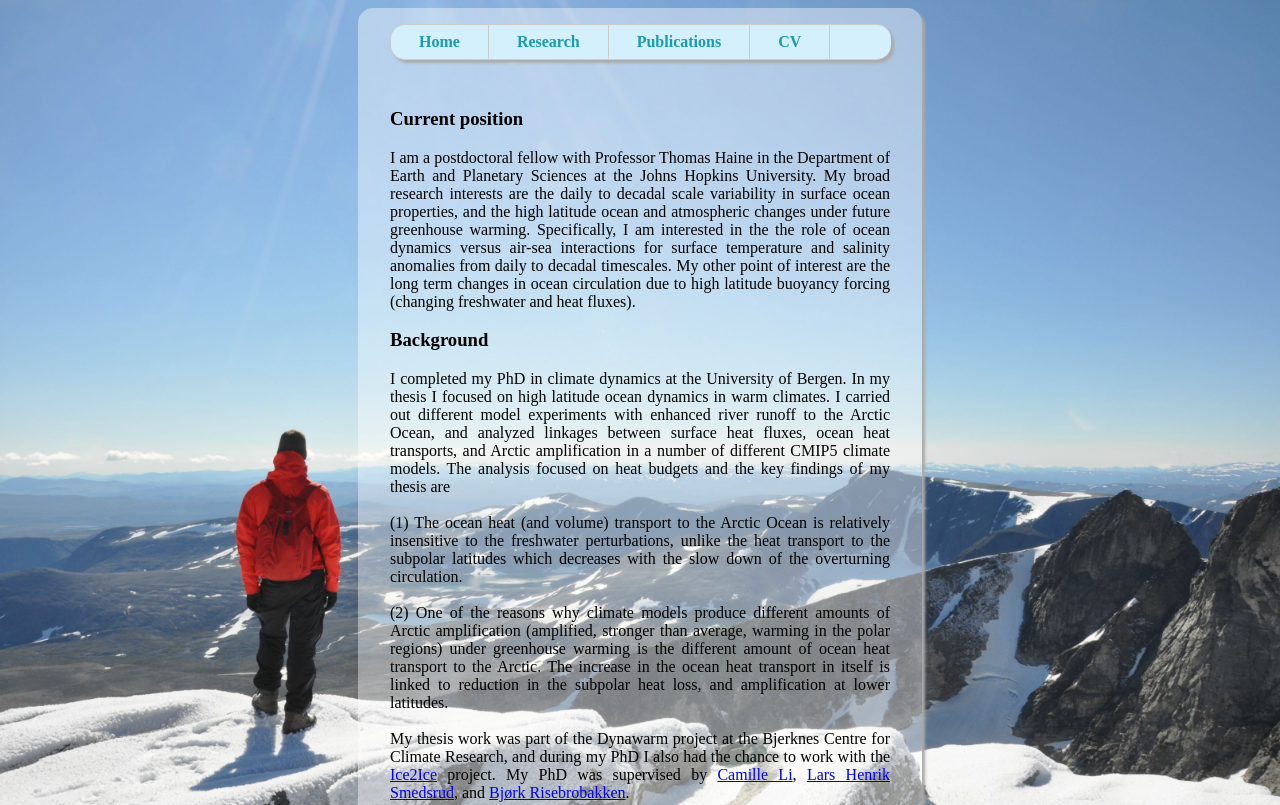
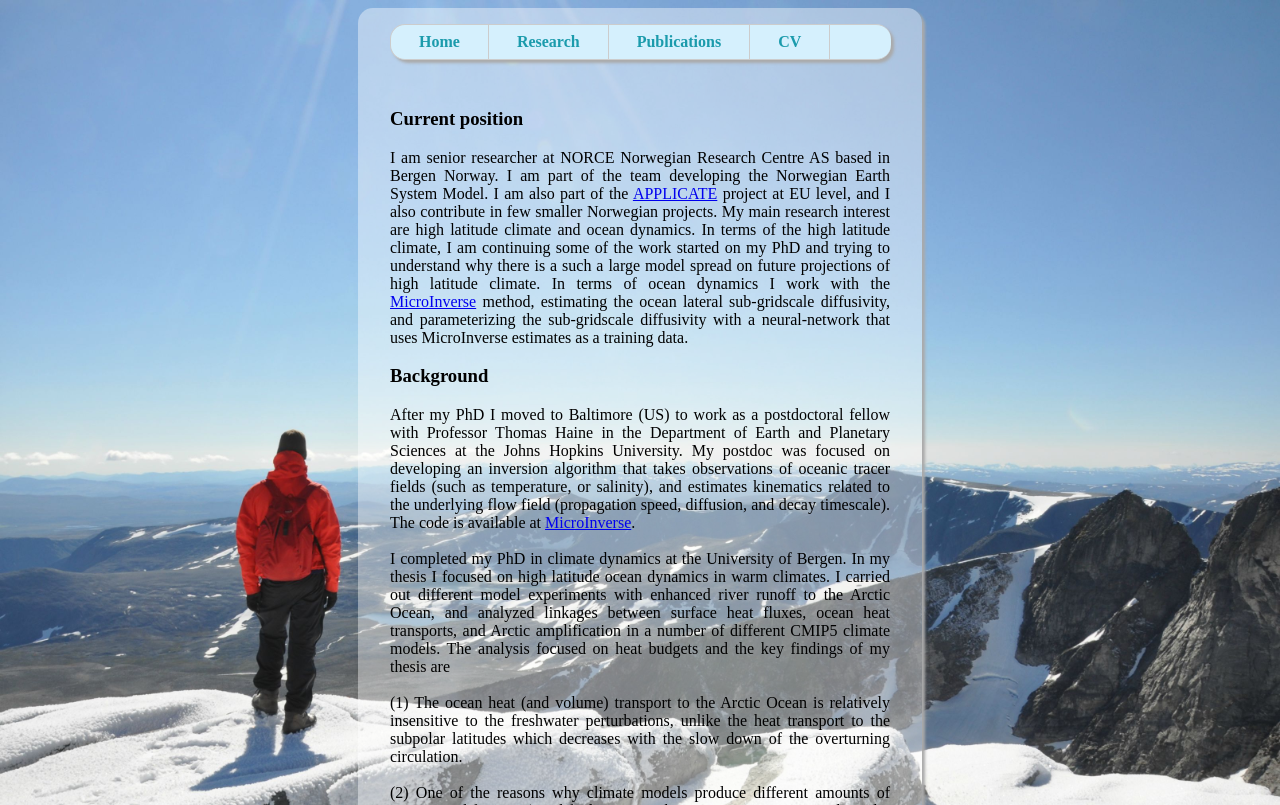
Before and after one commit to AleksiNummelin/AleksiNummelin.github.io, a plain HTML site: page index.html in a window 1280 px wide. Shown: the top 805 px of the page. Drawn offline with Linux system fonts and the light colour scheme.

Commit message:
index update

```diff
--- a/index.html
+++ b/index.html
@@ -11,19 +11,24 @@
 	<ul id="nav">
 		<li><a href="index.html">Home</a></li>
 		<li><a href="research.html">Research</a></li>
-		<li><a href="publications.html">Publications</a></li>
+		<li><a target="_blank", rel="noopener noreferrer", href="https://scholar.google.com/citations?user=0qo3reUAAAAJ&hl=en">Publications</a></li>
 		<li><a href="CV_Nummelin.pdf">CV</a></li>
 	</ul>
 
 <h3>Current position</h3>
 <p id="textjustify">
-I am a postdoctoral fellow with Professor Thomas Haine in the Department of Earth and Planetary Sciences at the Johns Hopkins University.
-My broad research interests are the daily to decadal scale variability in surface ocean properties, and the high latitude ocean and atmospheric changes under future greenhouse warming.
-Specifically, I am interested in the the role of ocean dynamics versus air-sea interactions for surface temperature and salinity anomalies from daily to decadal timescales. My other point of interest are the long term changes in ocean circulation due to high latitude buoyancy forcing (changing freshwater and heat fluxes).
+I am senior researcher at NORCE Norwegian Research Centre AS based in Bergen Norway. I am part of the team developing the Norwegian Earth System Model. I am also part of the <a href="https://applicate.eu/">APPLICATE</a> project at EU level, and I also contribute in few smaller Norwegian projects.
+
+My main research interest are high latitude climate and ocean dynamics. In terms of the high latitude climate, I am continuing some of the work started on my PhD and trying to understand why there is a such a large model spread on future projections of high latitude climate. In terms of ocean dynamics I work with the <a href="https://github.com/AleksiNummelin/MicroInverse">MicroInverse</a> method, estimating the ocean lateral sub-gridscale diffusivity, and parameterizing the sub-gridscale diffusivity with a neural-network that uses MicroInverse estimates as a training data.
 </p>
 
 <h3>Background</h3>
 <p id="textjustify">
+
+After my PhD I moved to Baltimore (US) to work as a postdoctoral fellow with Professor Thomas Haine in the Department of Earth and Planetary Sciences at the Johns Hopkins University. My postdoc was focused on developing an inversion algorithm that takes observations of oceanic tracer fields (such as temperature, or salinity), and estimates kinematics related to the underlying flow field (propagation speed, diffusion, and decay timescale). The code is available at <a href="https://github.com/AleksiNummelin/MicroInverse">MicroInverse</a>.
+<br>
+<br>
+
 I completed my PhD in climate dynamics at the University of Bergen. In my thesis I focused on high latitude ocean dynamics in warm climates. I carried out different model experiments with enhanced river runoff to the Arctic Ocean, and analyzed linkages between surface heat fluxes, ocean heat transports, and Arctic amplification in a number of different CMIP5 climate models. The analysis focused on heat budgets and the key findings of my thesis are
 
 <br>
```
